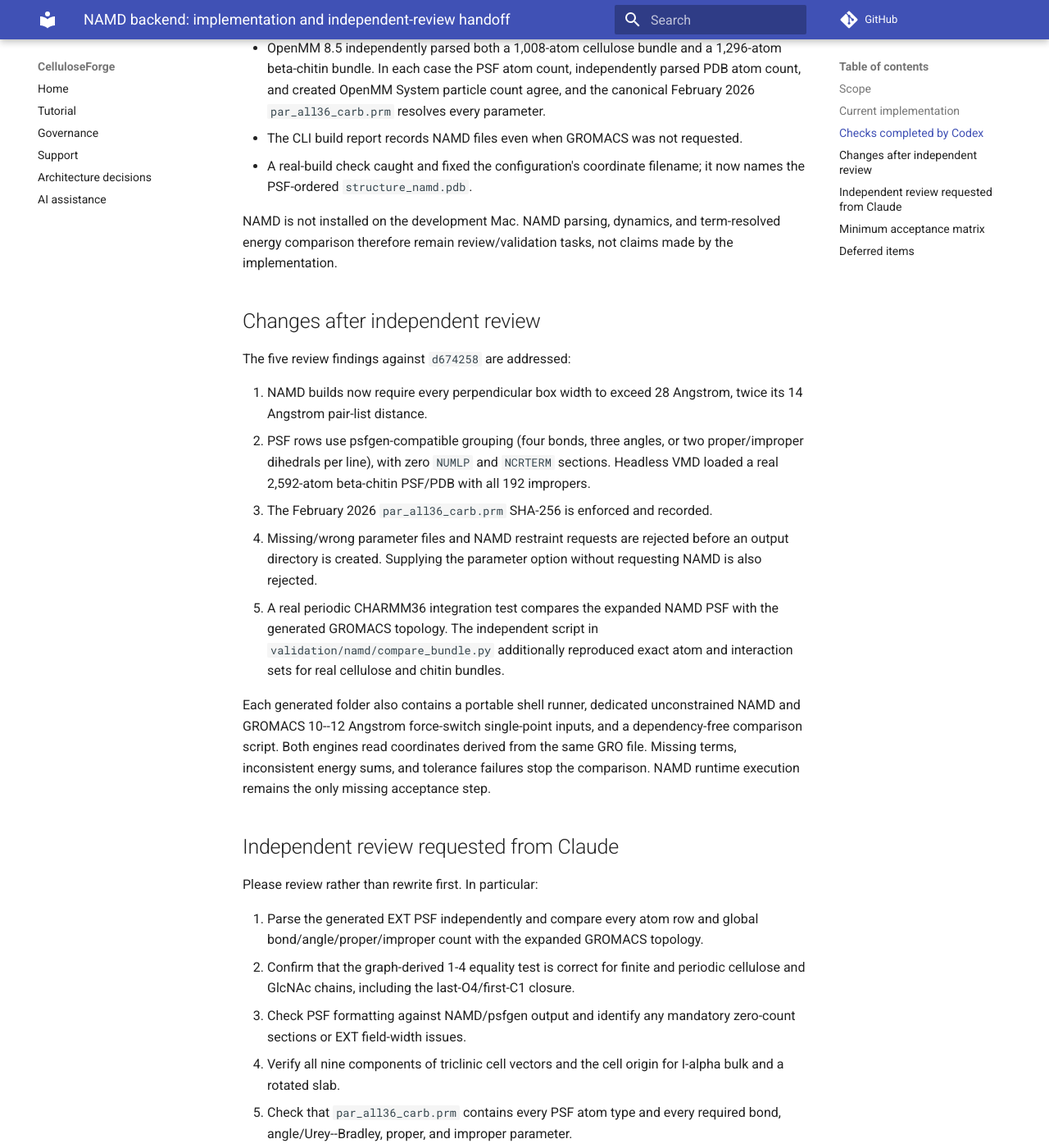
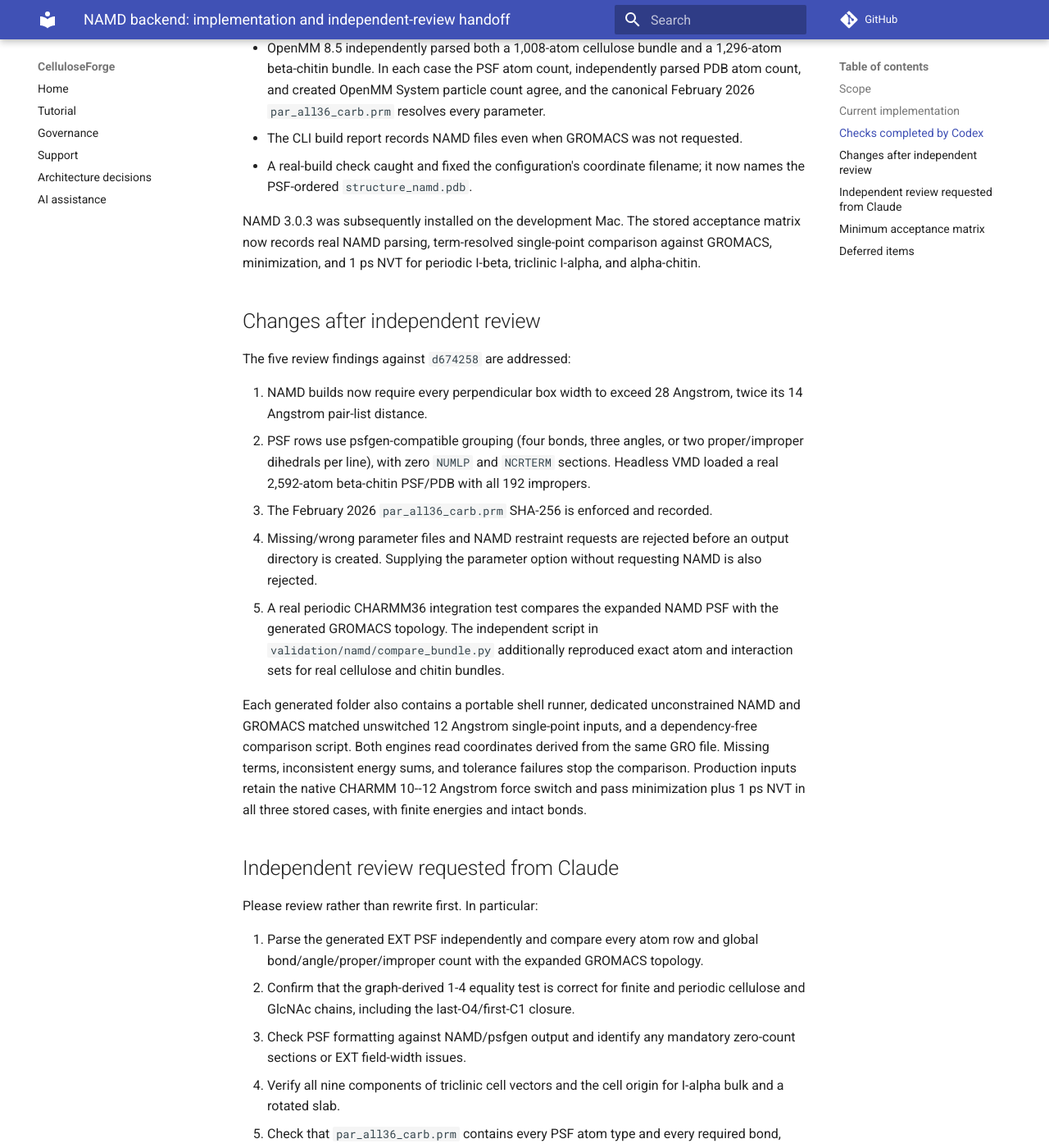
Before and after one commit to askforarun/cellulose-forge, an MkDocs documentation site: the page built from docs/decisions/0004-namd-backend.md, in a window 1280 px wide and 1400 px high, scrolled down 1597 px. Shown: the whole window at 82% size. Built offline with MkDocs 1.6.1 and Material for MkDocs 9.7.7, drawn with Linux system fonts in a browser that asks for light colours; comment, search, counter and statistics services are not loaded.

Commit message:
Record NAMD production dynamics validation

```diff
--- a/docs/decisions/0004-namd-backend.md
+++ b/docs/decisions/0004-namd-backend.md
@@ -61,9 +61,10 @@ GROMACS port back into a CHARMM PRM and does not redistribute CHARMM files.
 - A real-build check caught and fixed the configuration's coordinate filename;
   it now names the PSF-ordered `structure_namd.pdb`.
 
-NAMD is not installed on the development Mac. NAMD parsing, dynamics, and
-term-resolved energy comparison therefore remain review/validation tasks, not
-claims made by the implementation.
+NAMD 3.0.3 was subsequently installed on the development Mac. The stored
+acceptance matrix now records real NAMD parsing, term-resolved single-point
+comparison against GROMACS, minimization, and 1 ps NVT for periodic I-beta,
+triclinic I-alpha, and alpha-chitin.
 
 ## Changes after independent review
 
@@ -85,11 +86,12 @@ The five review findings against `d674258` are addressed:
    interaction sets for real cellulose and chitin bundles.
 
 Each generated folder also contains a portable shell runner, dedicated
-unconstrained NAMD and GROMACS 10--12 Angstrom force-switch single-point
+unconstrained NAMD and GROMACS matched unswitched 12 Angstrom single-point
 inputs, and a dependency-free comparison script. Both engines read coordinates
 derived from the same GRO file. Missing terms, inconsistent energy sums, and
-tolerance failures stop the comparison. NAMD runtime execution remains the
-only missing acceptance step.
+tolerance failures stop the comparison. Production inputs retain the native
+CHARMM 10--12 Angstrom force switch and pass minimization plus 1 ps NVT in all
+three stored cases, with finite energies and intact bonds.
 
 ## Independent review requested from Claude
 
```
Also changed, not shown: CHANGELOG.md (+6 -4 lines), README.md (+1 -0 lines), docs/index.md (+2 -2 lines), docs/namd.md (+9 -6 lines), validation/README.md (+6 -3 lines), validation/namd/README.md (+12 -8 lines), 1 other file.
